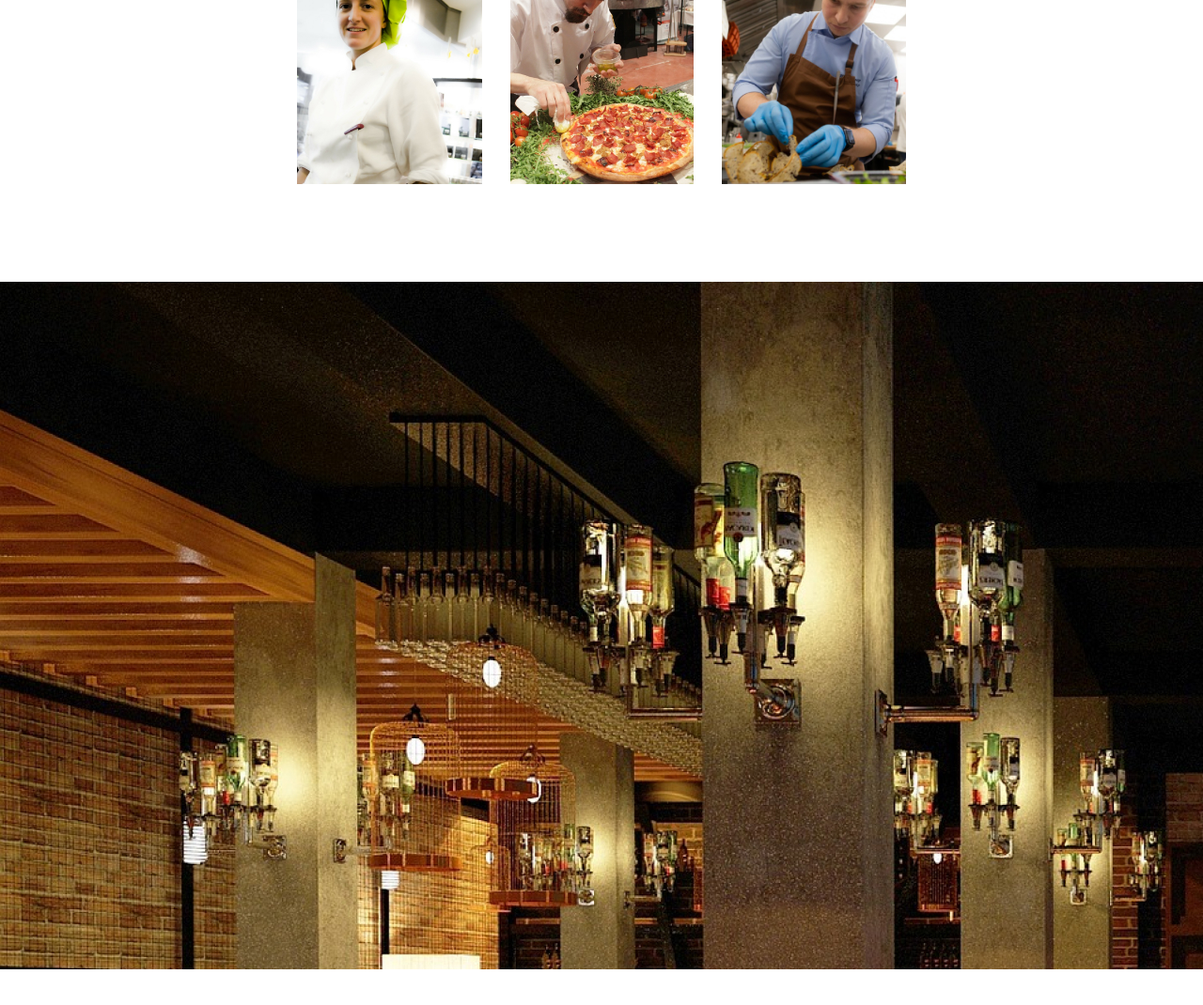
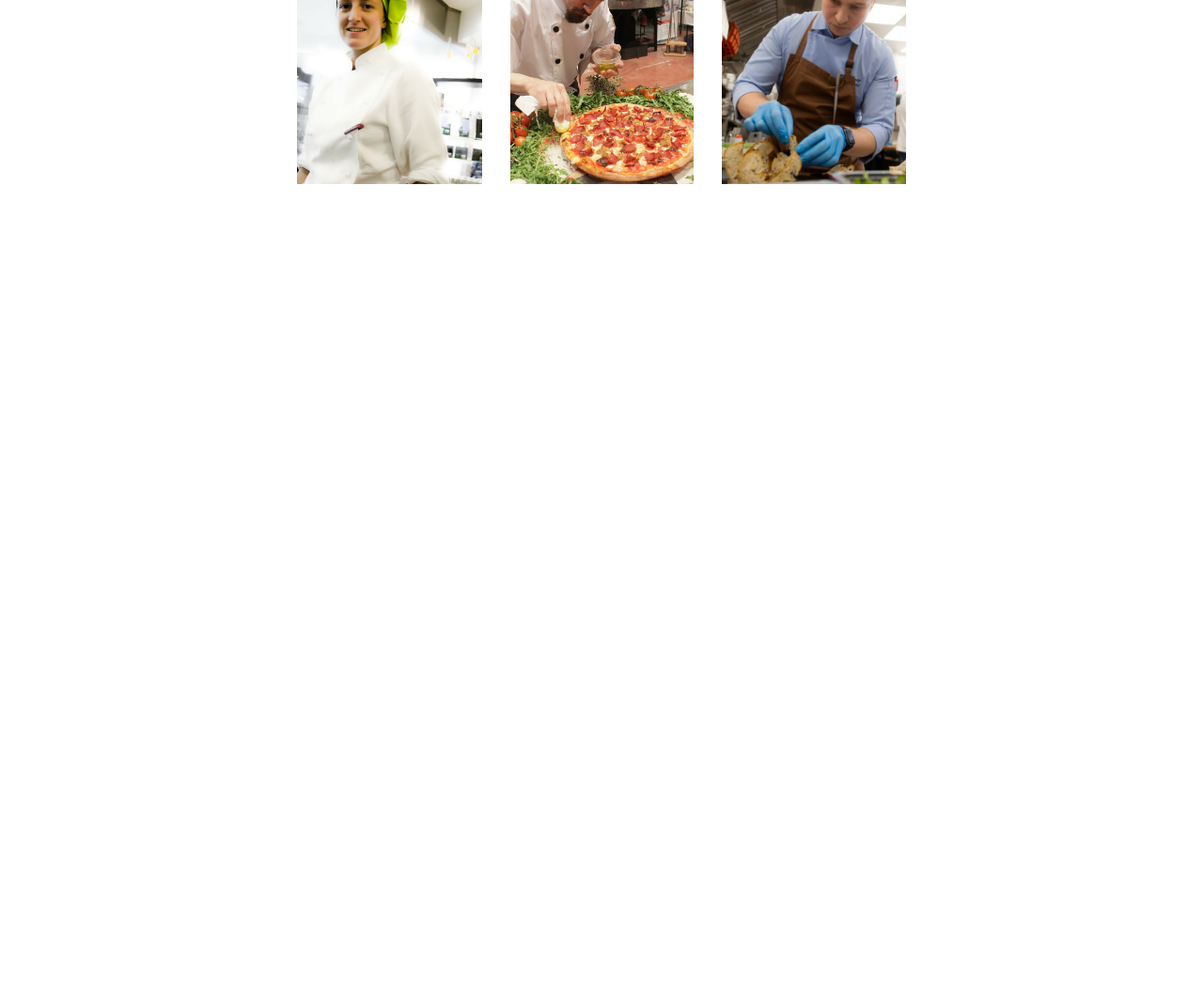
Before and after one commit to 88alexinho/restaurant, a plain HTML site: page index.html in a window 1280 px wide. Shown: the part 7422-8492 px from the top of the page at 94% size. After the commit the page ends 7722 px from the top, so only its background shows below. Drawn offline with nearby package versions, Linux system fonts and the light colour scheme.

Commit message:
Убрали div footer

```diff
--- a/css/style.css
+++ b/css/style.css
@@ -579,12 +579,3 @@ h1,h2,h3,h4,h5,h6,p{
 }
 
 /* cookers end*/
-
-/* footer start*/
-.footer{
-    background-repeat: no-repeat;
-    background-size: cover;
-    width: 100%;
-    height:732px ;
-}
-/* footer end*/
--- a/index.html
+++ b/index.html
@@ -325,11 +325,5 @@
 
     <!-- cookers -->
 
-    <!-- footer -->
-    <div class="footer" style="background-image:url(img/bg.jpg);" ></div>
-    <!-- footer -->
-
-    <div class="empty" style="margin-bottom: 1000px;"></div>
-
 </body>
 </html>
```
